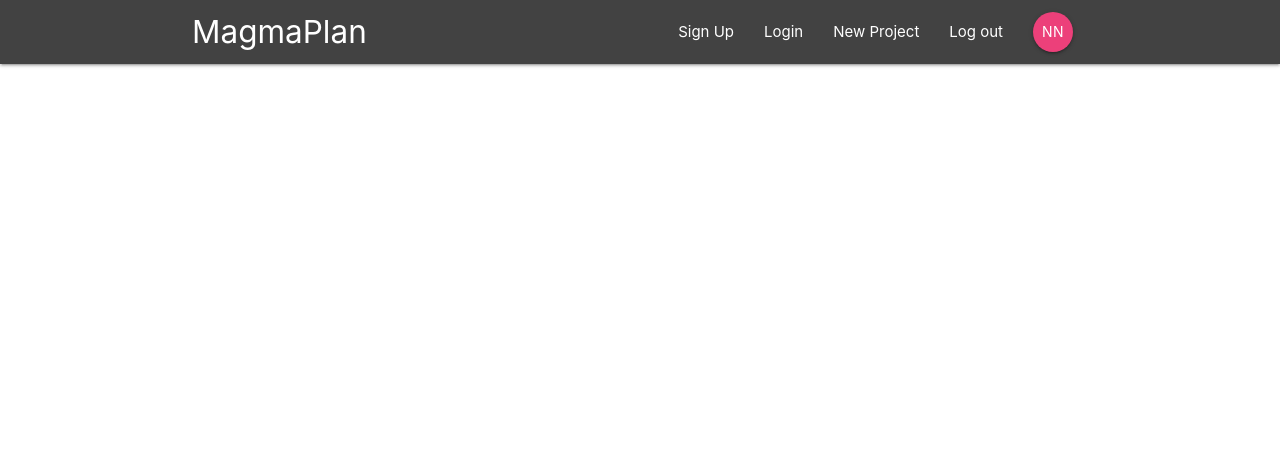
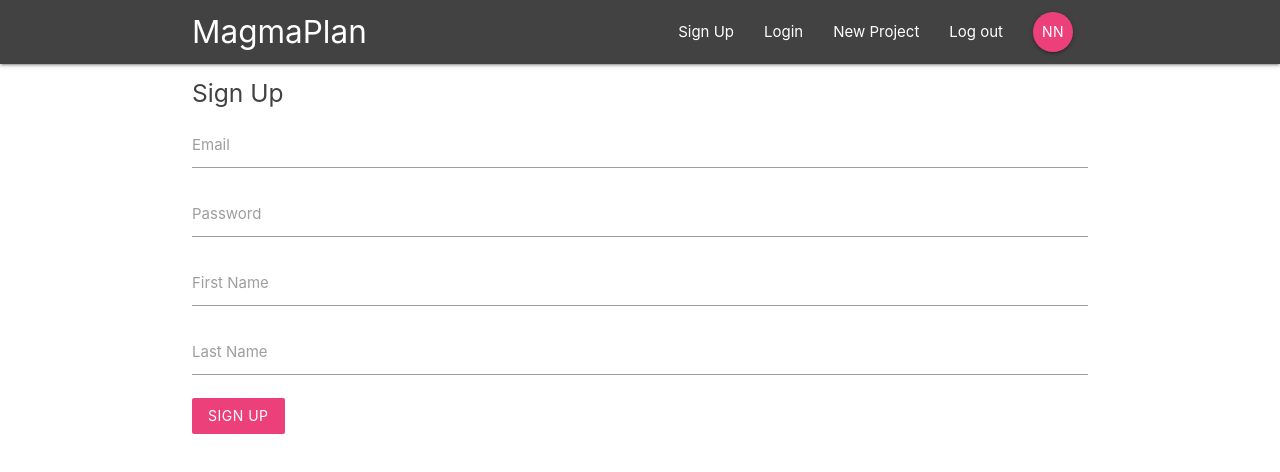
Before and after one commit to dankorotenko/react-redux-firebase-app, a React (Create React App) app: page /signup in a window 1280 px wide. Shown: the top 472 px of the page. Built offline with nearby package versions, Linux system fonts and the light colour scheme.

Commit message:
creating all components

```diff
--- a/public/index.html
+++ b/public/index.html
@@ -43,5 +43,7 @@
       To begin the development, run `npm start` or `yarn start`.
       To create a production bundle, use `npm run build` or `yarn build`.
     -->
+        <!-- Compiled and minified JavaScript -->
+    <script src="https://cdnjs.cloudflare.com/ajax/libs/materialize/1.0.0/js/materialize.min.js"></script>
   </body>
 </html>
--- a/src/App.js
+++ b/src/App.js
@@ -1,6 +1,9 @@
 import {BrowserRouter as Router, Route, Switch} from 'react-router-dom';
+import SignIn from './components/auth/SignIn';
+import SignUp from './components/auth/SignUp';
 import Dashboard from './components/dashboard/Dashboard';
 import Navbar from './components/layout/Navbar';
+import CreateProject from './components/projects/CreateProject';
 import ProjectDetails from './components/projects/ProjectDetails';
 
 function App() {
@@ -15,6 +18,15 @@
           <Route path="/project/:id">
             <ProjectDetails />
           </Route>
+          <Route path="/signin">
+            <SignIn/>
+          </Route>
+          <Route path="/signup">
+            <SignUp />
+          </Route>
+          <Route path="/create">
+            <CreateProject />
+          </Route>
         </Switch>
       </div>
     </Router>
--- a/src/components/auth/SignIn.js
+++ b/src/components/auth/SignIn.js
@@ -0,0 +1,43 @@
+import { useState } from 'react';
+const SignIn = () => {
+
+
+    const [state, setState] = useState({
+        email: '',
+        password: '',
+    })
+
+    const handleChange = e => {
+        const { id, value } = e.target;
+        setState(prevState => ({
+            ...prevState,
+            [id] : value,
+
+        }));
+    }
+    const handleSubmit = e => {
+        e.preventDefault();
+        console.log(state);
+    }
+
+    return (
+        <div className="container">
+            <form onSubmit={handleSubmit} className="white">
+                <h5 className="grey-text text-darken-3">Sign In</h5>
+                <div className="input-field">
+                    <label htmlFor="email">Email</label>
+                    <input type="email" id="email" onChange={handleChange}/>
+                </div>
+                <div className="input-field">
+                    <label htmlFor="password">Password</label>
+                    <input type="password" id="password" onChange={handleChange}/>
+                </div>
+                <div className="input-field">
+                    <button className="btn pink lighten-1 z-depth-0">Login</button>
+                </div>
+            </form>
+        </div>
+     );
+}
+
+export default SignIn;
--- a/src/components/auth/SignUp.js
+++ b/src/components/auth/SignUp.js
@@ -0,0 +1,54 @@
+import { useState } from 'react';
+const SignUp = () => {
+
+
+    const [state, setState] = useState({
+        email: '',
+        password: '',
+        firstName: '',
+        lastName: '',
+    })
+
+    const handleChange = e => {
+        const { id, value } = e.target;
+        setState(prevState => ({
+            ...prevState,
+            [id] : value,
+
+        }));
+    }
+    const handleSubmit = e => {
+        e.preventDefault();
+        console.log(state);
+    }
+
+    return (
+        <div className="container">
+            <form onSubmit={handleSubmit} className="white">
+                <h5 className="grey-text text-darken-3">Sign Up</h5>
+                <div className="input-field">
+                    <label htmlFor="email">Email</label>
+                    <input type="email" id="email" onChange={handleChange}/>
+                </div>
+                <div className="input-field">
+                    <label htmlFor="password">Password</label>
+                    <input type="password" id="password" onChange={handleChange}/>
+                </div>
+                <div className="input-field">
+                    <label htmlFor="firstName">First Name</label>
+                    <input type="text" id="firstName" onChange={handleChange}/>
+                </div>
+                <div className="input-field">
+                    <label htmlFor="lastName">Last Name</label>
+                    <input type="text" id="lastName" onChange={handleChange}/>
+                </div>
+
+                <div className="input-field">
+                    <button className="btn pink lighten-1 z-depth-0">Sign up</button>
+                </div>
+            </form>
+        </div>
+     );
+}
+
+export default SignUp;
--- a/src/components/layout/SignedInLinks.js
+++ b/src/components/layout/SignedInLinks.js
@@ -3,7 +3,7 @@
 const SignedInLinks = () => {
     return (
         <ul className="right">
-            <li><NavLink to="/">New Project</NavLink></li>
+            <li><NavLink to="/create">New Project</NavLink></li>
             <li><NavLink to="/">Log out</NavLink></li>
             <li><NavLink to="/" className="btn btn-floating pink lighten-1">NN</NavLink></li>
         </ul>
--- a/src/components/layout/SignedOutLinks.js
+++ b/src/components/layout/SignedOutLinks.js
@@ -3,8 +3,8 @@
 const SignedOutLinks = () => {
     return (
         <ul className="right">
-            <li><NavLink to="/">Sign Up</NavLink></li>
-            <li><NavLink to="/">Login</NavLink></li>
+            <li><NavLink to="/signup">Sign Up</NavLink></li>
+            <li><NavLink to="/signin">Login</NavLink></li>
         </ul>
      );
 }
--- a/src/components/projects/CreateProject.js
+++ b/src/components/projects/CreateProject.js
@@ -0,0 +1,43 @@
+import { useState } from 'react';
+const CreateProject = () => {
+
+
+    const [state, setState] = useState({
+        title: '',
+        content: '',
+    })
+
+    const handleChange = e => {
+        const { id, value } = e.target;
+        setState(prevState => ({
+            ...prevState,
+            [id] : value,
+
+        }));
+    }
+    const handleSubmit = e => {
+        e.preventDefault();
+        console.log(state);
+    }
+
+    return (
+        <div className="container">
+            <form onSubmit={handleSubmit} className="white">
+                <h5 className="grey-text text-darken-3">Create New Project</h5>
+                <div className="input-field">
+                    <label htmlFor="title">Title</label>
+                    <input type="text" id="title" onChange={handleChange}/>
+                </div>
+                <div className="input-field">
+                    <label htmlFor="content">Content</label>
+                    <textarea className="materialize-textarea" id="content" onChange={handleChange}></textarea>
+                </div>
+                <div className="input-field">
+                    <button className="btn pink lighten-1 z-depth-0">Create</button>
+                </div>
+            </form>
+        </div>
+     );
+}
+
+export default CreateProject;
```
